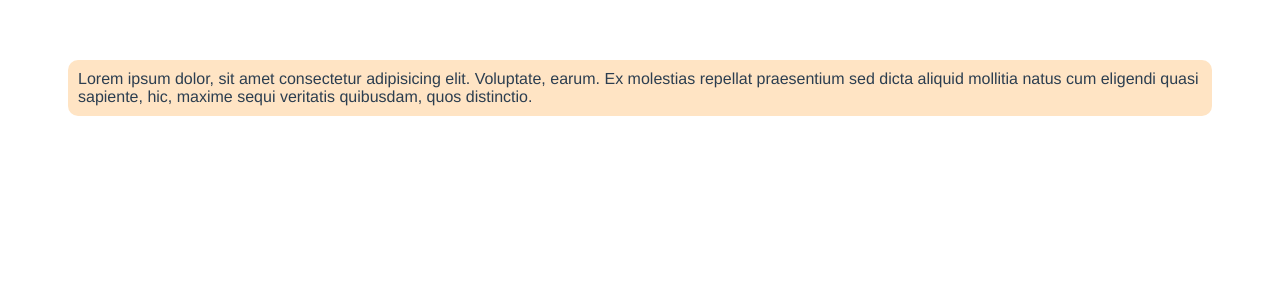
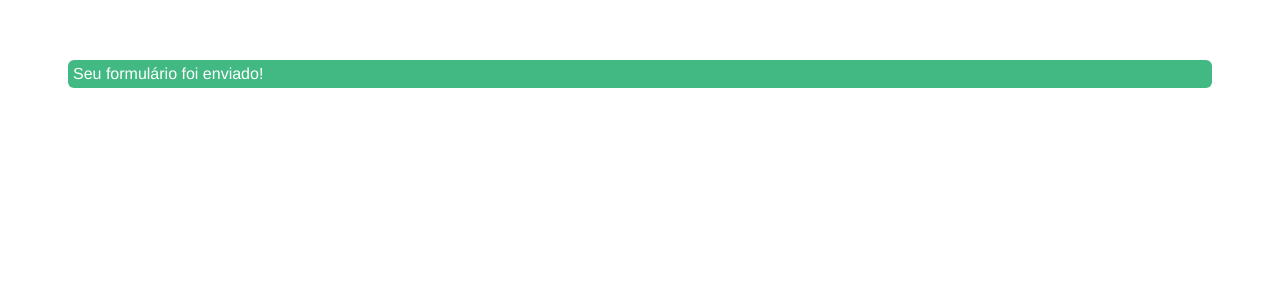
Before and after one commit to JeffersonRuan/app, a Vue app: page / in a window 1280 px wide. Shown: the top 300 px of the page. Built offline with nearby package versions, Linux system fonts and the light colour scheme.

Commit message:
feat: props-enviando dados para o componente filho

```diff
--- a/src/App.vue
+++ b/src/App.vue
@@ -1,6 +1,10 @@
 <template>
   <div>
-    <BaseCard />
+    <BaseAlert :variant="variant">
+      {{ text }}
+    </BaseAlert>
+
+
   </div>
 
   <div v-show="showUsuario">
@@ -17,13 +21,11 @@
 </template>
 
 <script>
-import BaseCard from './components/BaseCard.vue';
-
-
+import BaseAlert from './components/BaseAlert.vue';
 
 export default {
   name: 'App',
-  components: { BaseCard },
+  components: { BaseAlert },
   data() {
     return {
       showHeader: false,
@@ -31,7 +33,9 @@
       lastName: 'Snow',
       showName: false,
       showUsuario: false,
-      acessLevel: 'admin'
+      acessLevel: 'admin',
+      variant: 'success',
+      text: 'Seu formulário foi enviado!'
     }
   }
 }
--- /dev/null
+++ b/src/components/BaseAlert.vue
@@ -0,0 +1,38 @@
+<template>
+    <div :class="baseClass">
+        <slot />
+    </div>
+</template>
+
+<script>
+export default {
+    props: ['variant'],
+    computed: {
+        baseClass() {
+            return [
+                'alert',
+                this.variant ? `alert-${this.variant}` : ''
+            ]
+        },
+    },
+}
+</script>
+
+<style scoped>
+.alert {
+    padding: 5px;
+    border-radius: 6px;
+    color: gray;
+    background: #ddd;
+}
+
+.alert-success {
+    background: #42b983;
+    color: white;
+}
+
+.alert-danger {
+    background-color: red;
+    color: white;
+}
+</style>
```
